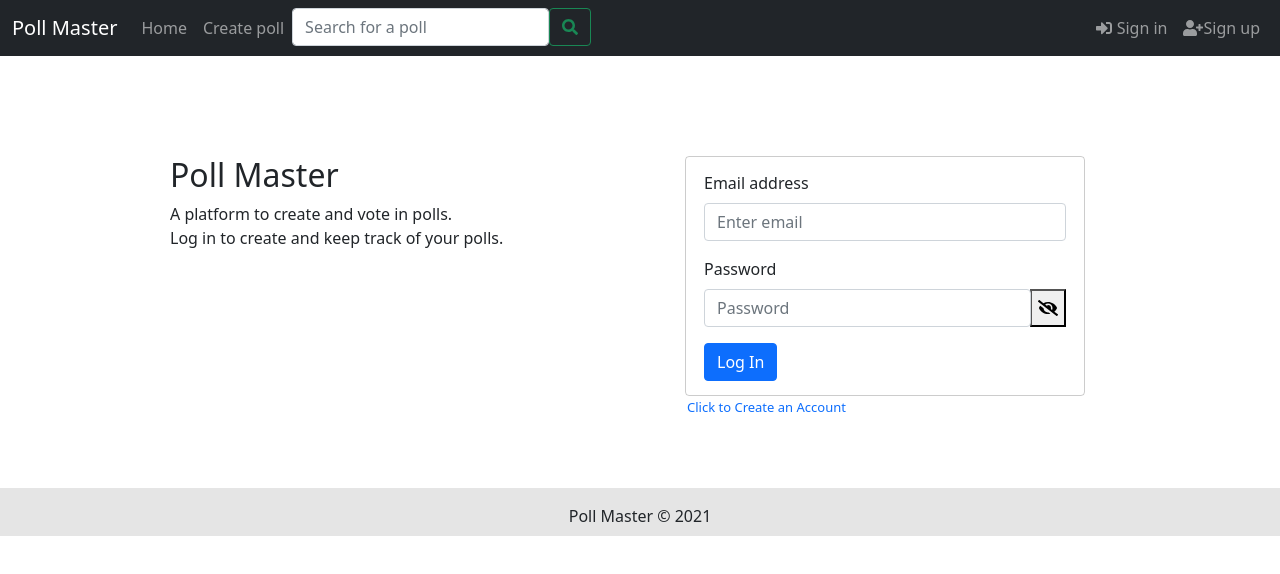
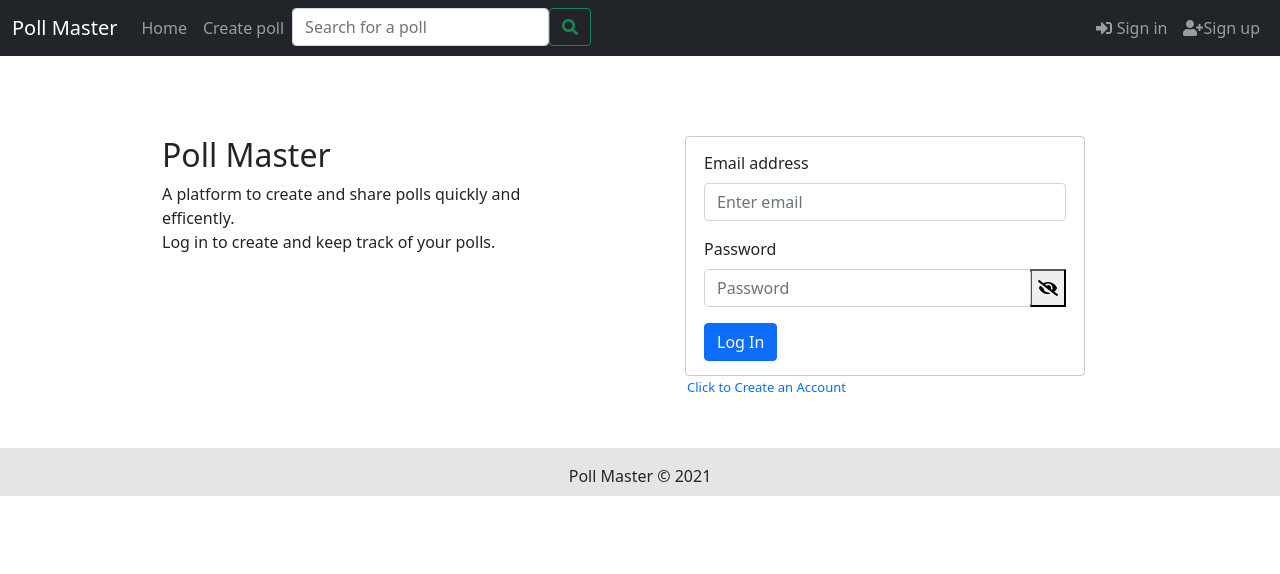
Before and after one commit to thq12345/pollmaster, a React (Create React App) app in the folder frontend/: page /login in a window 1280 px wide. Shown: the top 574 px of the page. Built offline with nearby package versions, Linux system fonts and the light colour scheme.

Commit message:
added needPermission page, logout direct to homepage, added vote instructions

```diff
--- a/frontend/src/App.js
+++ b/frontend/src/App.js
@@ -11,9 +11,9 @@ import UserProfilePage from "./pages/userProfilePage";
 import { BrowserRouter as Router, Routes, Route } from "react-router-dom";
 import NavigationBar from "./components/navBar";
 import NotFound from "./pages/notFoundPage";
-import { useInRouterContext, useNavigate } from "react-router";
+import {useNavigate } from "react-router";
 import NotFoundPage from "./pages/notFoundPage";
-// import { useNavigate } from "react-router-dom";
+import NeedPermissionPage from "./pages/needPermissionPage";
 
 function App() {
   const [userIsLogin, setLogin] = useState(
@@ -22,12 +22,11 @@ function App() {
 
 
   const userLogout = () => {
-    // if(window.location.href==="http://localhost:3000/profile"){
-    //   useNavigate("/");
-    // }
     sessionStorage.setItem("user", null);
+    useNavigate("/");
     setLogin(false);
   };
+
 
   // const directToNotFound = () => {
   //   useNavigate("/NotFound");
@@ -46,7 +45,7 @@ function App() {
               <Route path="/login" element={<UserLoginPage setLogin={setLogin} />} />
               <Route path="/registration" element={<UserRegistrationPage setLogin={setLogin} />} />
               <Route path="/not-found" element={<NotFound to="/" />} />
-              <Route path="/profile" element={userIsLogin ? <UserProfilePage /> : <NotFound to = "/"/>} />
+              <Route path="/profile" element={userIsLogin ? <UserProfilePage /> : <NeedPermissionPage to = "/"/>} />
               <Route path="/" element={<Homepage />} />
               <Route path="*" element = {<NotFoundPage to="/"/>} />
             </Routes>
--- a/frontend/src/components/InvalidFeedback.jsx
+++ b/frontend/src/components/InvalidFeedback.jsx
@@ -1,5 +1,6 @@
 import React from "react";
 import { Form } from "react-bootstrap";
+import PropTypes from "prop-types";
 
 /*
 input param:
@@ -15,4 +16,8 @@ const InvalidFeedback = ({ message }) => {
   );
 };
 
+InvalidFeedback.propTypes = {
+  message: PropTypes.string.isRequired,
+};
+
 export default InvalidFeedback;
--- a/frontend/src/components/polls/pollList.jsx
+++ b/frontend/src/components/polls/pollList.jsx
@@ -4,7 +4,6 @@ import PollListItem from "./pollListItem";
 import PollListHeader from "./pollListHeader";
 import "../../stylesheets/polls/pollList.css";
 import PropTypes from "prop-types";
-import SearchBar from "../searchBar";
 
 const sortFcn = (a, b, sortIndex, order) => {
   return order * (a[sortIndex] - b[sortIndex]);
--- a/frontend/src/components/polls/pollOptionInput.jsx
+++ b/frontend/src/components/polls/pollOptionInput.jsx
@@ -41,7 +41,7 @@ const PollOptionInput = ({ defaultValue, onOptionValueChange, deletable, index,
             value={value}
             onChange={onValueChange}
             name="options"
-            placeholder="What does this option mean?"
+            placeholder="Enter an option for your poll"
           />
           <Form.Control.Feedback type="invalid">The option prompt cannot be empty</Form.Control.Feedback>
         </Form.Group>
--- a/frontend/src/components/userGreeting.jsx
+++ b/frontend/src/components/userGreeting.jsx
@@ -10,7 +10,7 @@ const UserGreeting = (props) => {
   return (
     <Nav>
       <Nav.Link href="/profile">My Profile</Nav.Link>
-      <Nav.Link onClick={(event) => props.onLogout(event.target)}>
+      <Nav.Link href="/" onClick={(event) => props.onLogout(event.target)}>
         <FontAwesomeIcon icon={faSignOutAlt} />
         Sign out
       </Nav.Link>
--- a/frontend/src/pages/homepage.jsx
+++ b/frontend/src/pages/homepage.jsx
@@ -1,14 +1,13 @@
 import React from "react";
 import { Link } from "react-router-dom";
 import { Row, Col } from "react-bootstrap";
-import SearchBar from "../components/searchBar";
 import "../stylesheets/homepage.css";
 
 const Homepage = () => {
   return (
     <div className="Homepage">
       <h1 className="title">Welcome to Poll Master!</h1>
-      <h2 className="detail"> A platform to create and share polls quick and efficently.</h2>
+      <h2 className="detail"> A platform to create and share polls quickly and efficently.</h2>
       <div className="detail">***Maybe a video example of creating a poll***</div>
       <Row>
         <Col className="prompt" xs={6}>
--- a/frontend/src/pages/notFoundPage.jsx
+++ b/frontend/src/pages/notFoundPage.jsx
@@ -23,7 +23,8 @@ const NotFoundPage = ({ to, delay }) => {
   return (
     <div style={{ textAlign: "center", marginTop: "2em" }}>
       <h1>Sorry! Cannot find the page you asked for</h1>
-      <h2>You will be redirected back to home in a few seconds</h2>
+      <h2>You will be redirected back to home in a few seconds...</h2>
+      <a href="/"> Click me if not redirecting...</a>
     </div>
   );
 };
--- a/frontend/src/pages/pollPage.jsx
+++ b/frontend/src/pages/pollPage.jsx
@@ -143,6 +143,14 @@ const PollPage = () => {
     });
   };
 
+  const renderVoteInstruction = () => {
+    if (!expired && votedIdx == -1) {
+      return <div>To vote: Choose one of the options and click the Submit Vote button.</div>;
+    } else {
+      return null;
+    }
+  };
+
   const renderVoteButton = () => {
     if (expired) {
       return <div style={{ fontSize: "1.5em" }}>This poll has already ended</div>;
@@ -151,7 +159,7 @@ const PollPage = () => {
     } else {
       return (
         <Button disabled={votedIdx !== -1} onClick={handleVote}>
-          Vote
+          Submit Vote
         </Button>
       );
     }
@@ -163,6 +171,7 @@ const PollPage = () => {
         {poll ? (
           <>
             <h1 className="title">{poll.title}</h1>
+            <div style={{ width: "70%", margin: "0 auto" }}>{renderVoteInstruction()}</div>
             <div style={{ width: "70%", margin: "0 auto" }}>
               <ListGroup className="mb-2">{poll ? renderPollOptions() : null}</ListGroup>
               {showResult ? <div style={{ float: "right" }}>Total votes: {poll.totalVotes}</div> : null}
--- a/frontend/src/pages/pollsListPage.jsx
+++ b/frontend/src/pages/pollsListPage.jsx
@@ -2,7 +2,6 @@ import React, { useEffect, useState } from "react";
 import BackButton from "../components/backButton";
 import PollList from "../components/polls/pollList";
 import Loader from "../components/loader";
-import SearchBar from "../components/searchBar";
 import "../stylesheets/userProfilepage.css";
 
 const PollsListPage = () => {
--- a/frontend/src/pages/userLoginPage.jsx
+++ b/frontend/src/pages/userLoginPage.jsx
@@ -67,11 +67,11 @@ const UserLoginPage = ({ setLogin }) => {
 
   return (
     <div className="main-container">
-      <Row>
+      <Row className="mainRow">
         <Col>
           <div id="loginPurpose" className="main-child">
             <h2>Poll Master</h2>
-            <div>A platform to create and vote in polls.</div>
+            <div>A platform to create and share polls quickly and efficently.</div>
             <div>Log in to create and keep track of your polls.</div>
           </div>
         </Col>
--- a/frontend/src/pages/userRegistrationPage.jsx
+++ b/frontend/src/pages/userRegistrationPage.jsx
@@ -2,7 +2,6 @@ import React, { useState, useRef } from "react";
 import { Form, Button } from "react-bootstrap";
 import { useNavigate } from "react-router-dom";
 import PropTypes from "prop-types";
-import ToastMessage from "../components/toastMessage";
 import InvalidFeedback from "../components/InvalidFeedback";
 import "../stylesheets/registrationPage.css";
 
--- a/frontend/src/stylesheets/userLoginPage.css
+++ b/frontend/src/stylesheets/userLoginPage.css
@@ -3,13 +3,11 @@
   display: inline;
 }
 
-.row {
+.mainRow {
   width: 980px;
   margin: 0 auto;
 }
-.col {
-  padding: 20px;
-}
+
 .main-child {
   width: 400px;
 }
```
